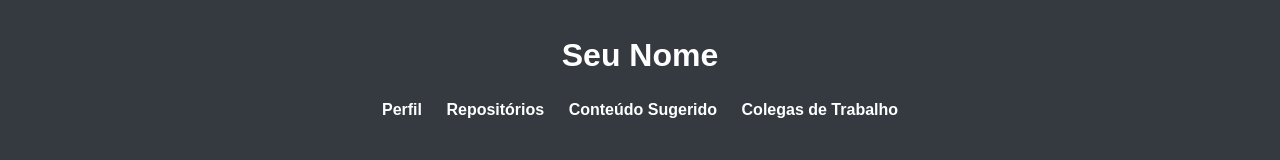
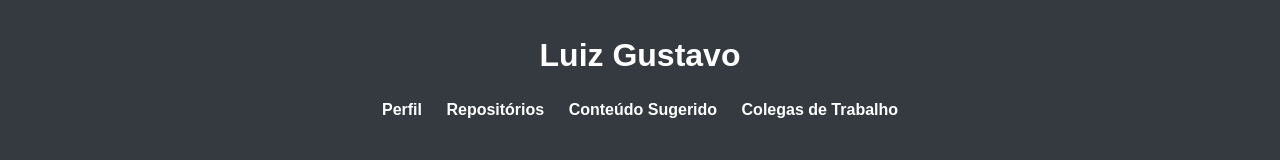
Before and after one commit to PitiedHarp/Trabalho-pr-tico-2, a website: page public/index.html in a window 1280 px wide. Shown: the top 160 px of the page. Drawn offline with Linux system fonts and the light colour scheme; files that its build step writes are made by us from their sources; files whose address does not match are found by name.

Commit message:
Update index.html

```diff
--- a/public/index.html
+++ b/public/index.html
@@ -12,7 +12,7 @@
     <!-- Cabeçalho -->
     <header>
         <div class="container">
-            <h1>Seu Nome</h1>
+            <h1>Luiz Gustavo</h1>
             <nav>
                 <ul>
                     <li><a href="#perfil">Perfil</a></li>
```
